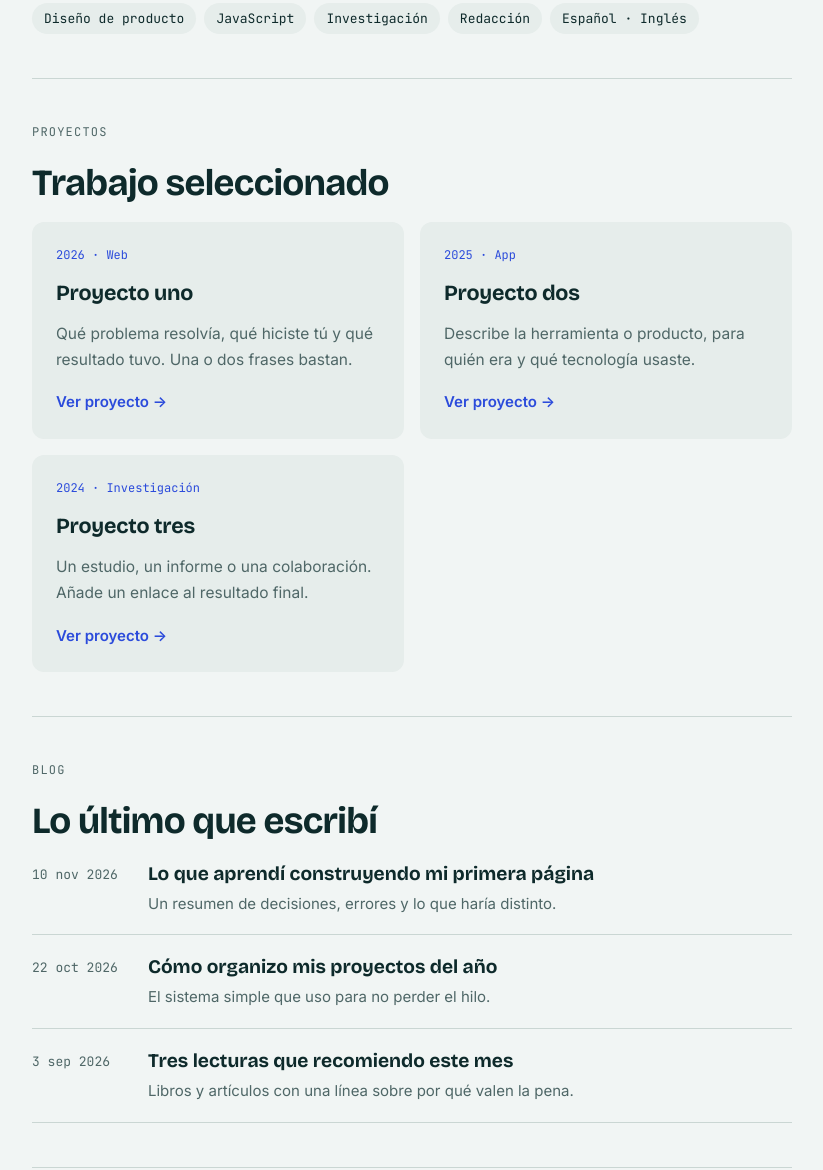
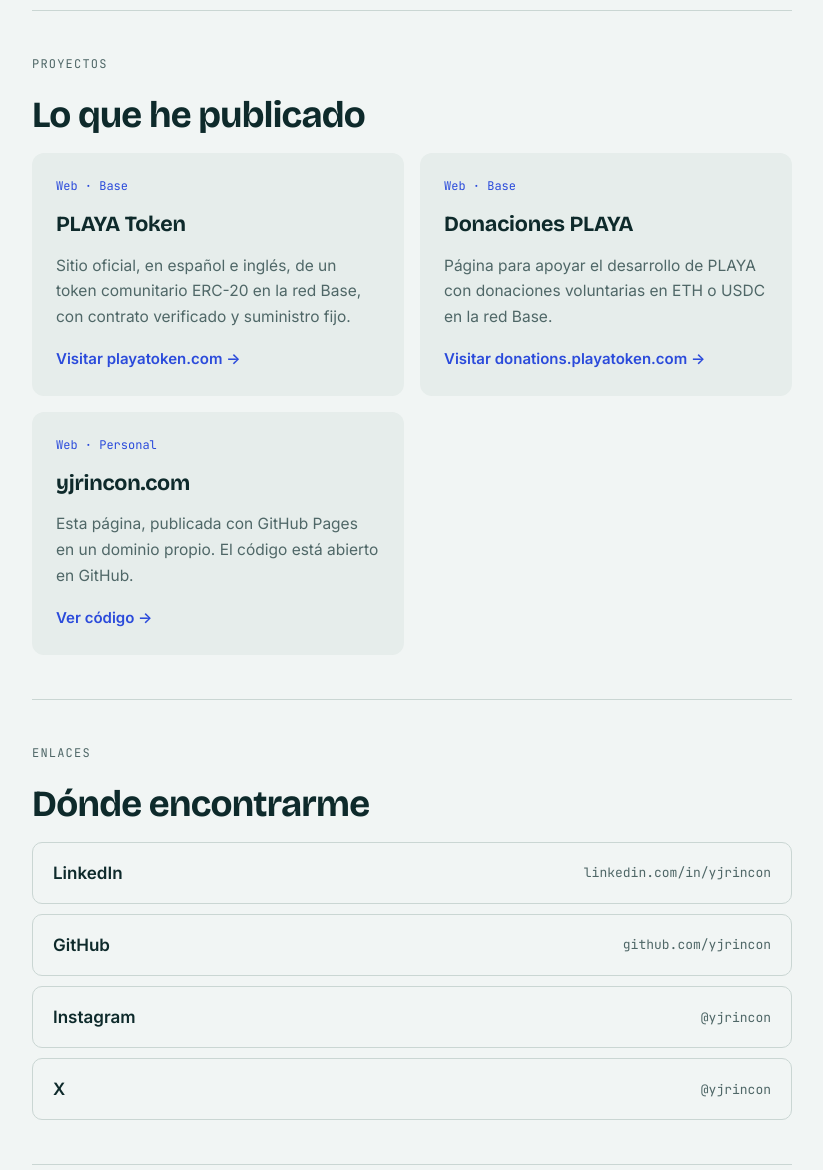
Before and after one commit to yjrincon/yjrincon.github.io, a plain HTML site: page index.html in a window 1280 px wide. Shown: the part 986-2156 px from the top of the page, without its empty margins (228-1051 px from the left). Drawn offline with nearby package versions, Linux system fonts and the light colour scheme.

Commit message:
Actualiza Sobre mí y Proyectos con información real; quita el blog de ejemplo
Co-Authored-By: Claude Sonnet 5.5 <noreply@anthropic.com>
Claude-Session: https://claude.ai/code/session_012MVvpipQctN6op4e9B6ijC

```diff
--- a/index.html
+++ b/index.html
@@ -3,7 +3,7 @@
 <head>
 <meta charset="utf-8">
 <meta name="viewport" content="width=device-width, initial-scale=1">
-<meta name="description" content="Página personal con portafolio, blog, enlaces y contacto.">
+<meta name="description" content="Yeison Rincon, analista de sistemas. Proyectos, enlaces y contacto.">
 <style>:root{color-scheme:light}body{margin:0}img{max-width:100%}[hidden]{display:none!important}</style>
 <title>Yeison Rincon</title>
 <link rel="stylesheet" href="https://fonts.googleapis.com/css2?family=Bricolage+Grotesque:opsz,wght@12..96,500;12..96,700;12..96,800&family=Inter:wght@400;500;600&family=JetBrains+Mono:wght@400;500&display=swap">
@@ -110,13 +110,11 @@ footer { font-family: var(--f-mono); font-size: 12px; color: var(--muted); borde
 <body>
 
 <div class="wrap">
-  <div class="note">Contenido de ejemplo. Dime tu nombre, a qué te dedicas y tus enlaces, y lo reemplazo por tus datos reales.</div>
 
   <nav aria-label="Secciones">
     <a class="brand" href="#inicio">Yeison Rincon</a>
     <a href="#sobre-mi">Sobre mí</a>
     <a href="#proyectos">Proyectos</a>
-    <a href="#blog">Blog</a>
     <a href="#enlaces">Enlaces</a>
     <a href="#contacto">Contacto</a>
   </nav>
@@ -133,56 +131,37 @@ footer { font-family: var(--f-mono); font-size: 12px; color: var(--muted); borde
 
   <section id="sobre-mi">
     <p class="label">Sobre mí</p>
-    <h2>Una introducción corta, en primera persona.</h2>
-    <p>Cuéntale al visitante quién eres, qué te mueve y en qué trabajas hoy. Dos o tres párrafos son suficientes: tu recorrido, lo que haces mejor y qué tipo de proyectos te interesan.</p>
-    <p>Si buscas empleo, clientes o colaboraciones, dilo con claridad en esta sección.</p>
+    <h2>Analista de sistemas en Colombia.</h2>
+    <p>Me dedico a entender cómo funcionan los sistemas y a convertir necesidades en soluciones con tecnología.</p>
+    <p>Además de mi trabajo, desarrollo proyectos propios en la web. El más reciente es el sitio de PLAYA, un token comunitario en la red Base.</p>
     <ul class="skills" aria-label="Habilidades">
-      <li>Diseño de producto</li><li>JavaScript</li><li>Investigación</li><li>Redacción</li><li>Español · Inglés</li>
+      <li>Análisis de sistemas</li><li>HTML y CSS</li><li>GitHub Pages</li><li>Blockchain (Base)</li><li>Español · Inglés</li>
     </ul>
   </section>
 
   <section id="proyectos">
     <p class="label">Proyectos</p>
-    <h2>Trabajo seleccionado</h2>
+    <h2>Lo que he publicado</h2>
     <div class="projects">
       <article class="project">
-        <span class="tag">2026 · Web</span>
-        <h3>Proyecto uno</h3>
-        <p>Qué problema resolvía, qué hiciste tú y qué resultado tuvo. Una o dos frases bastan.</p>
-        <a href="#proyectos">Ver proyecto →</a>
+        <span class="tag">Web · Base</span>
+        <h3>PLAYA Token</h3>
+        <p>Sitio oficial, en español e inglés, de un token comunitario ERC-20 en la red Base, con contrato verificado y suministro fijo.</p>
+        <a href="https://playatoken.com" target="_blank" rel="noopener">Visitar playatoken.com →</a>
       </article>
       <article class="project">
-        <span class="tag">2025 · App</span>
-        <h3>Proyecto dos</h3>
-        <p>Describe la herramienta o producto, para quién era y qué tecnología usaste.</p>
-        <a href="#proyectos">Ver proyecto →</a>
+        <span class="tag">Web · Base</span>
+        <h3>Donaciones PLAYA</h3>
+        <p>Página para apoyar el desarrollo de PLAYA con donaciones voluntarias en ETH o USDC en la red Base.</p>
+        <a href="https://donations.playatoken.com" target="_blank" rel="noopener">Visitar donations.playatoken.com →</a>
       </article>
       <article class="project">
-        <span class="tag">2024 · Investigación</span>
-        <h3>Proyecto tres</h3>
-        <p>Un estudio, un informe o una colaboración. Añade un enlace al resultado final.</p>
-        <a href="#proyectos">Ver proyecto →</a>
+        <span class="tag">Web · Personal</span>
+        <h3>yjrincon.com</h3>
+        <p>Esta página, publicada con GitHub Pages en un dominio propio. El código está abierto en GitHub.</p>
+        <a href="https://github.com/yjrincon/yjrincon.github.io" target="_blank" rel="noopener">Ver código →</a>
       </article>
     </div>
-  </section>
-
-  <section id="blog">
-    <p class="label">Blog</p>
-    <h2>Lo último que escribí</h2>
-    <ul class="posts">
-      <li>
-        <time datetime="2026-11-10">10 nov 2026</time>
-        <div><a href="#blog">Lo que aprendí construyendo mi primera página</a><span>Un resumen de decisiones, errores y lo que haría distinto.</span></div>
-      </li>
-      <li>
-        <time datetime="2026-10-22">22 oct 2026</time>
-        <div><a href="#blog">Cómo organizo mis proyectos del año</a><span>El sistema simple que uso para no perder el hilo.</span></div>
-      </li>
-      <li>
-        <time datetime="2026-09-03">3 sep 2026</time>
-        <div><a href="#blog">Tres lecturas que recomiendo este mes</a><span>Libros y artículos con una línea sobre por qué valen la pena.</span></div>
-      </li>
-    </ul>
   </section>
 
   <section id="enlaces">
```
